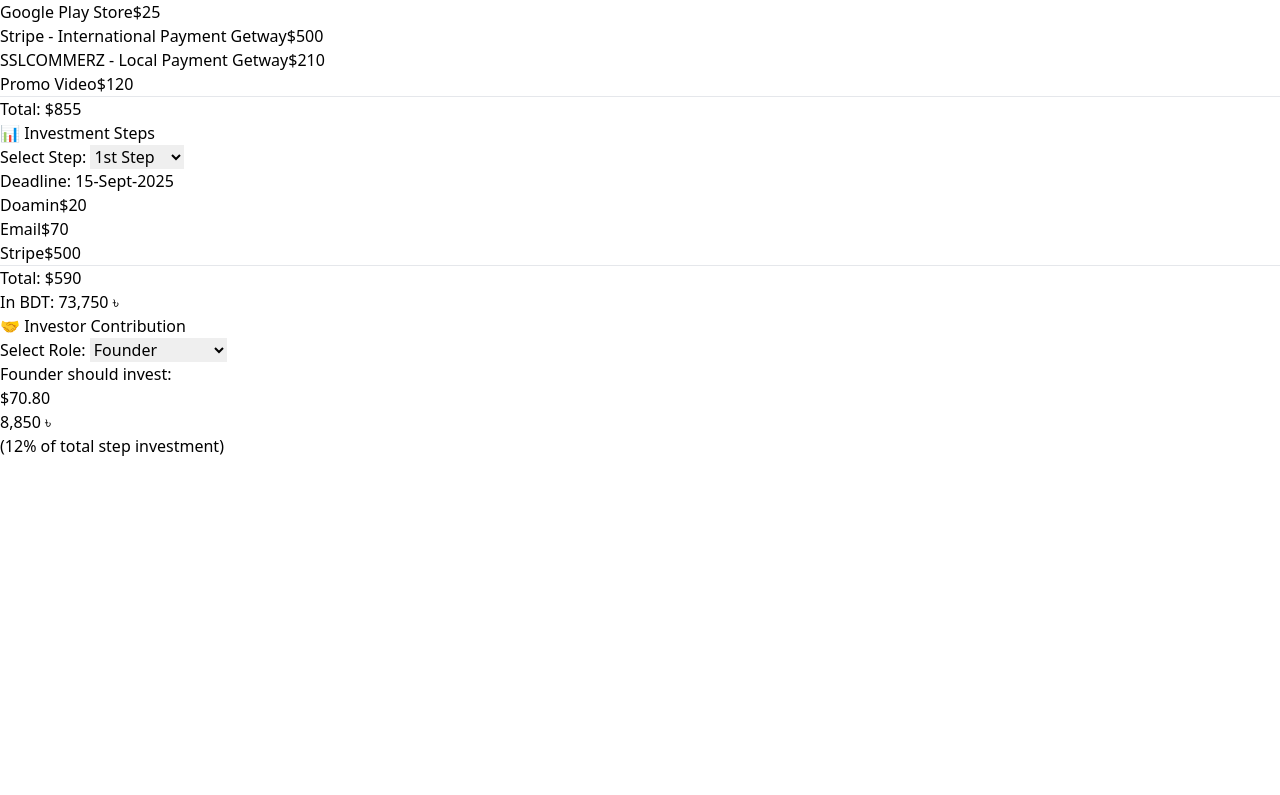
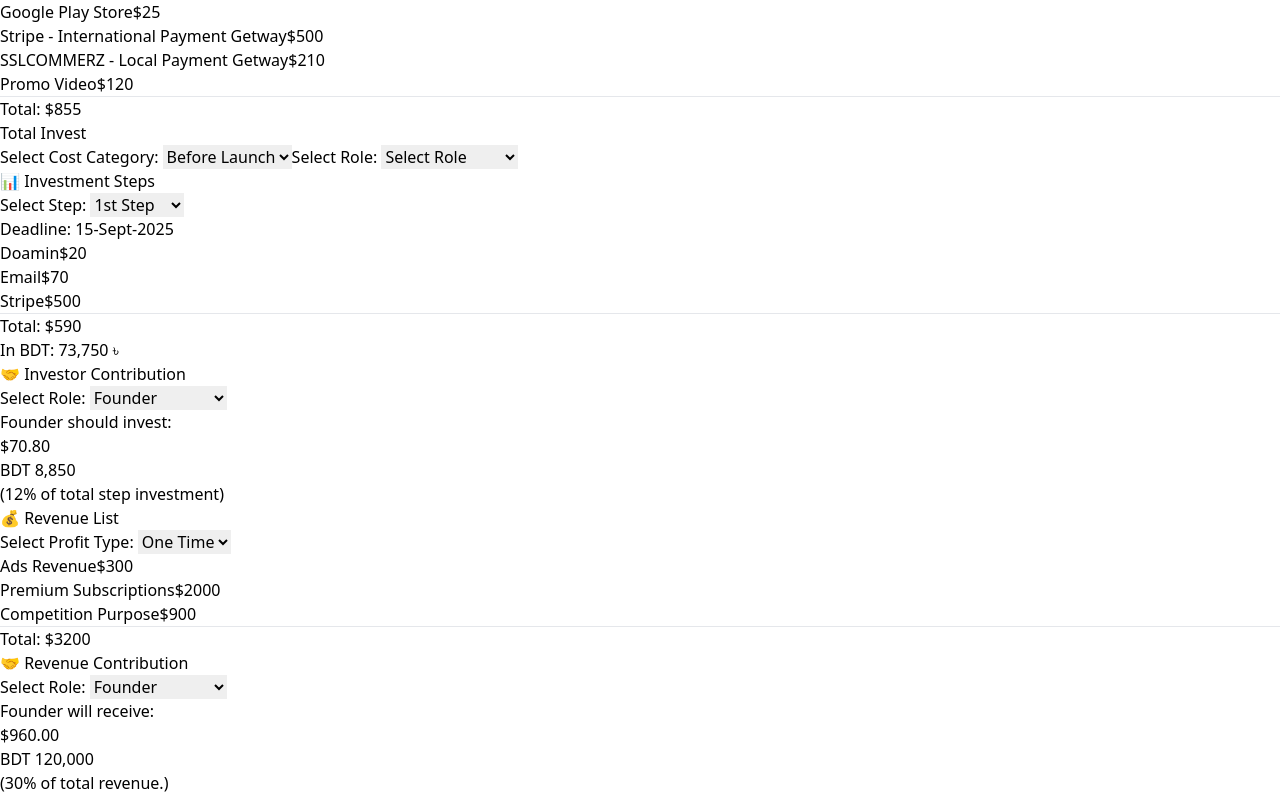
Before and after one commit to s-maruf-a-787/Tyanote-Record, a React (Vite) app: page / in a window 1280 px wide. Shown: the part 384-1179 px from the top of the page. Before the commit the page ends 842 px from the top, so only its background shows below. Built offline with nearby package versions, Linux system fonts and the light colour scheme.

Commit message:
final updated

```diff
--- a/src/App.jsx
+++ b/src/App.jsx
@@ -14,8 +14,6 @@
     { name: "Rupom Rahman", role: "QA Enginner" },
     { name: "Adel Bin Hossain", role: "Researcher" },
   ];
-
-
 
 
 
@@ -50,6 +48,8 @@
 
   const selectedCosts = costs[costType];
   const totalCost = selectedCosts.reduce((sum, c) => sum + c.amount, 0);
+
+
 
 
 
@@ -91,6 +91,9 @@
   const exchangeRate = 125; // 1 USD = 125 BDT
   const totalInBDT = totalInvestment * exchangeRate;
 
+
+
+
   // ---------- Investor Contribution ----------
   const rolePercentages = {
     "Founder": 12,
@@ -108,11 +111,73 @@
     (totalInvestment * rolePercentages[selectedRole]) / 100;
   const contributionBDT = contributionUSD * exchangeRate;
 
+
+
+    // ---------- Total User Wise Investment ----------
+
+  const [type, setType] = useState("before-launch");  // FIXED
+  const [role, setRole] = useState("");
+
+  const costCategory =
+    type === "before-launch"
+      ? [...costs["one-time"], ...costs["per-year"],...costs["per-month"]]
+      : [...costs["per-month"]];
+
+  const totalCosts = costCategory.reduce((sum, c) => sum + c.amount, 0);
+
+  const contribution =
+    role && rolePercentages[role]
+      ? (totalCosts * rolePercentages[role]) / 100
+      : 0;
+
+
+
+  // ---------- Revenue Data ----------
+  const [profitType, setProfitType] = useState("one-time");
+
+  const profits = {
+    "one-time": [
+      { item: "Ads Revenue", amount: 300 },
+      { item: "Premium Subscriptions", amount: 2000 },
+      { item: "Competition Purpose", amount: 900 },
+    ],
+
+  };
+
+  const revenue = profits[profitType];
+  const totalRevenue = revenue.reduce((sum, c) => sum + c.amount, 0);
+
+
+
+
+   // ---------- Revenue Contribution ----------
+  const revenuePercentages = {
+    "Founder": 30,
+    "Co-Founder": 24,
+    "CEO": 18,
+    "UI/UX Designer": 14,
+    "QA Enginner": 10,
+    "Researcher": 5,
+
+  };
+
+  const [selectedRoles, setSelectedRoles] = useState("Founder");
+
+  const contributionsUSD =
+    (totalRevenue* revenuePercentages[selectedRoles]) / 100;
+  const contributionsBDT = contributionsUSD * exchangeRate;
+
+
+
   return (
     <div className="min-h-screen bg-gray-100 w-4/5 max-w-6xl mx-auto p-6">
       <h1 className="text-3xl font-bold text-blue-600 mb-6">
         Tyanote Dashboard
       </h1>
+
+
+
+
 
       {/* Members Section */}
       <section className="mb-8">
@@ -130,9 +195,14 @@
         </div>
       </section>
 
-      {/* Cost Section */}
-      <section className="mb-8">
-        <h2 className="text-2xl font-semibold mb-4">💰 Project Costs</h2>
+
+
+
+    <section className="grid grid-cols-1 md:grid-cols-2 gap-6 mt-6">
+
+          {/* Cost Section */}
+        <section className="mb-8">
+        <h2 className="text-2xl font-semibold mb-4">💰 Project Costs List</h2>
 
         {/* Cost Selector */}
         <div className="mb-4">
@@ -161,8 +231,71 @@
           <hr className="my-2" />
           <p className="font-bold">Total: ${totalCost}</p>
         </div>
-      </section>
+        </section>
 
+          {/* Total Investment Section */}
+        <section className="mb-8">
+      <h2 className="text-2xl font-semibold mb-4">Total Invest</h2>
+
+      {/* Select Type */}
+      <div className="flex gap-4 mb-4">
+        <label className="mr-3 font-medium">Select Cost Category: </label>
+        <select
+          value={type}
+          onChange={(e) => setType(e.target.value)}
+          className="border p-2 rounded"
+        >
+          <option value="before-launch">Before Launch</option>
+          <option value="after-launch">After Launch</option>
+        </select>
+
+        {/* Select Role */}
+        <label className="mr-3 font-medium">Select Role: </label>
+        <select
+          value={role}
+          onChange={(e) => setRole(e.target.value)}
+          className="border p-2 rounded"
+        >
+          <option value="">Select Role</option>
+          {Object.keys(rolePercentages).map((r) => (
+            <option key={r} value={r}>
+              {r}
+            </option>
+          ))}
+        </select>
+      </div>
+
+      {/* Output Section */}
+      {role && (
+        <div className="mt-4 bg-white p-4 rounded-2xl shadow">
+          <h3 className="font-semibold mb-2">{role}
+          <ul className="list-disc list-inside text-gray-700">
+            {members
+              .filter((m) => m.role === role)
+              .map((m, i) => (
+                <li key={i}>{m.name}</li>
+              ))}
+          </ul>
+          </h3>
+
+          <div className="mt-4">
+            <p className="font-medium">Total Cost ({type}): ${totalCosts}</p>
+            <p>
+              {role} Contribution ({rolePercentages[role]}%):{" "}
+              <span className="font-bold">
+                ${contribution.toFixed(2)} / BDT{" "}
+                {(contribution * exchangeRate).toFixed(0)}
+              </span>
+            </p>
+          </div>
+        </div>
+      )}
+        </section>
+    </section>
+
+
+
+    <section className="grid grid-cols-1 md:grid-cols-2 gap-6 mt-6">
       {/* Investment Section */}
       <section className="mb-8">
         <h2 className="text-2xl font-semibold mb-4">📊 Investment Steps</h2>
@@ -204,8 +337,8 @@
       </section>
 
       {/* Investor Contribution Section */}
-      <section>
-        <h2 className="text-2xl font-semibold mb-4">🤝 Investor Contribution</h2>
+      <section className="mb-8">
+      <h2 className="text-2xl font-semibold mb-4">🤝 Investor Contribution</h2>
 
         {/* Role Selector */}
         <div className="mb-4">
@@ -232,13 +365,97 @@
             ${contributionUSD.toFixed(2)}
           </p>
           <p className="font-bold text-green-600">
-            {contributionBDT.toLocaleString()} ৳
+            BDT {contributionBDT.toLocaleString()}
           </p>
           <p className="text-gray-500">
             ({rolePercentages[selectedRole]}% of total step investment)
           </p>
         </div>
       </section>
+
+
+    </section>
+
+
+
+
+
+    <section className="grid grid-cols-1 md:grid-cols-2 gap-6 mt-6">
+          {/* Revenue Section */}
+        <section className="mb-8">
+        <h2 className="text-2xl font-semibold mb-4">💰 Revenue List</h2>
+
+        {/* Revenue Selector */}
+        <div className="mb-4">
+          <label className="mr-3 font-medium">Select Profit Type: </label>
+          <select
+            value={profitType}
+            onChange={(e) => setProfitType(e.target.value)}
+            className="p-2 border rounded-lg"
+          >
+            <option value="one-time">One Time</option>
+
+          </select>
+        </div>
+        {/* Revenue Selector */}
+        <div className="bg-white p-4 rounded-2xl shadow">
+          <ul className="space-y-2">
+            {revenue.map((c, i) => (
+              <li key={i} className="flex justify-between items-center gap-6 hover:bg-blue-100 hover:shadow rounded-lg p-2 transition">
+                <span>{c.item}</span>
+                <span>${c.amount}</span>
+              </li>
+            ))}
+          </ul>
+          <hr className="my-2" />
+          <p className="font-bold">Total: ${totalRevenue}</p>
+        </div>
+        </section>
+
+
+          {/* Revenue Contribution Section */}
+      <section className="mb-8">
+      <h2 className="text-2xl font-semibold mb-4">🤝 Revenue Contribution</h2>
+
+        {/* Revenue Selector */}
+        <div className="mb-4">
+          <label className="mr-3 font-medium">Select Role: </label>
+          <select
+            value={selectedRoles}
+            onChange={(e) => setSelectedRoles(e.target.value)}
+            className="p-2 border rounded-lg"
+          >
+            {Object.keys(revenuePercentages).map((role) => (
+              <option key={role} value={role}>
+                {role}
+              </option>
+            ))}
+          </select>
+        </div>
+
+        {/* Contribution Output */}
+        <div className="bg-white p-4 rounded-2xl shadow">
+          <p>
+            <span className="font-bold">{selectedRoles}</span> will receive:
+          </p>
+          <p className="font-bold text-blue-600">
+            ${contributionsUSD.toFixed(2)}
+          </p>
+          <p className="font-bold text-green-600">
+            BDT {contributionsBDT.toLocaleString()}
+          </p>
+          <p className="text-gray-500">
+            ({revenuePercentages[selectedRoles]}% of total revenue.)
+          </p>
+        </div>
+      </section>
+    </section>
+
+
+
+
+
+
     </div>
   );
 }
```
